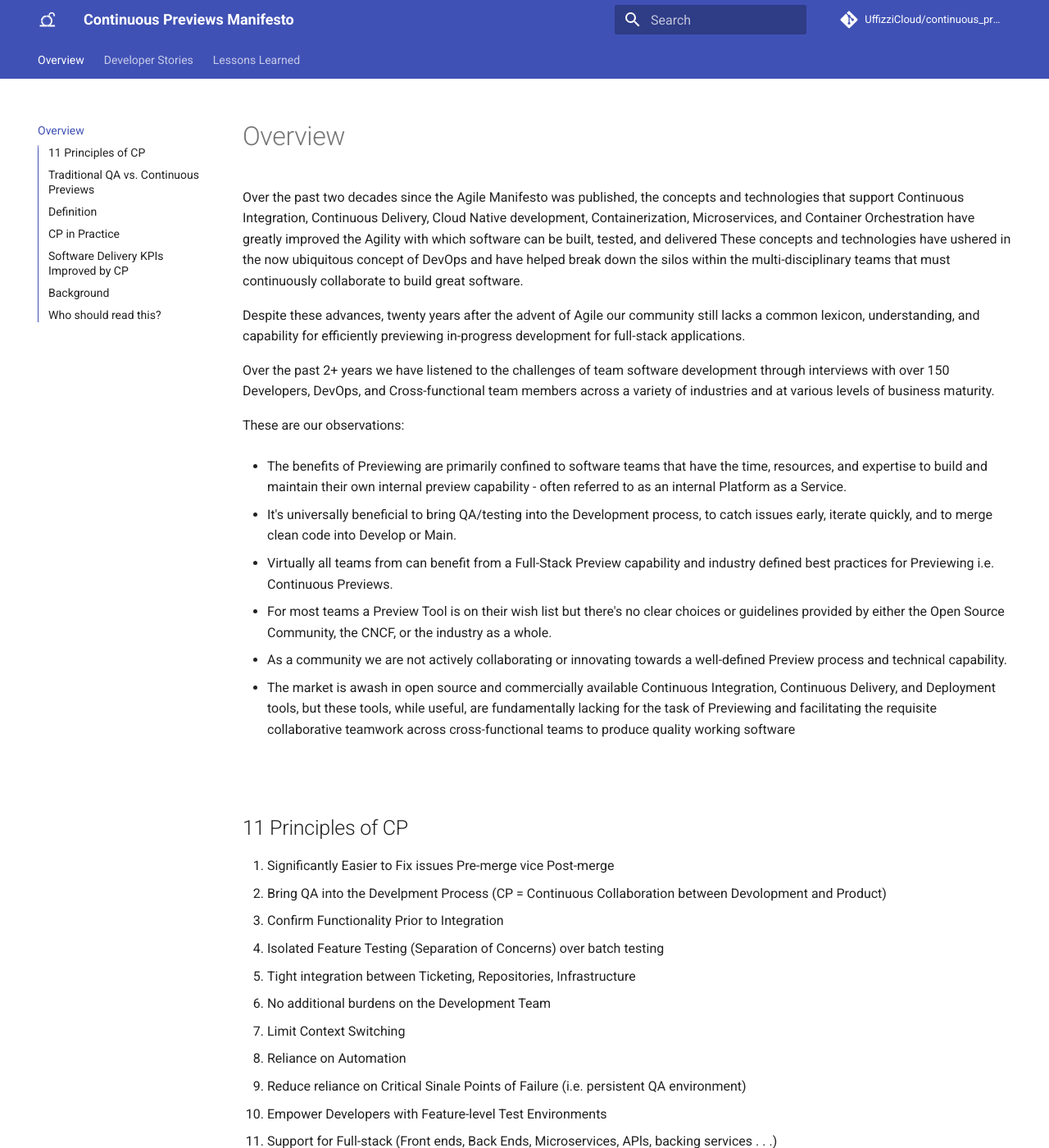
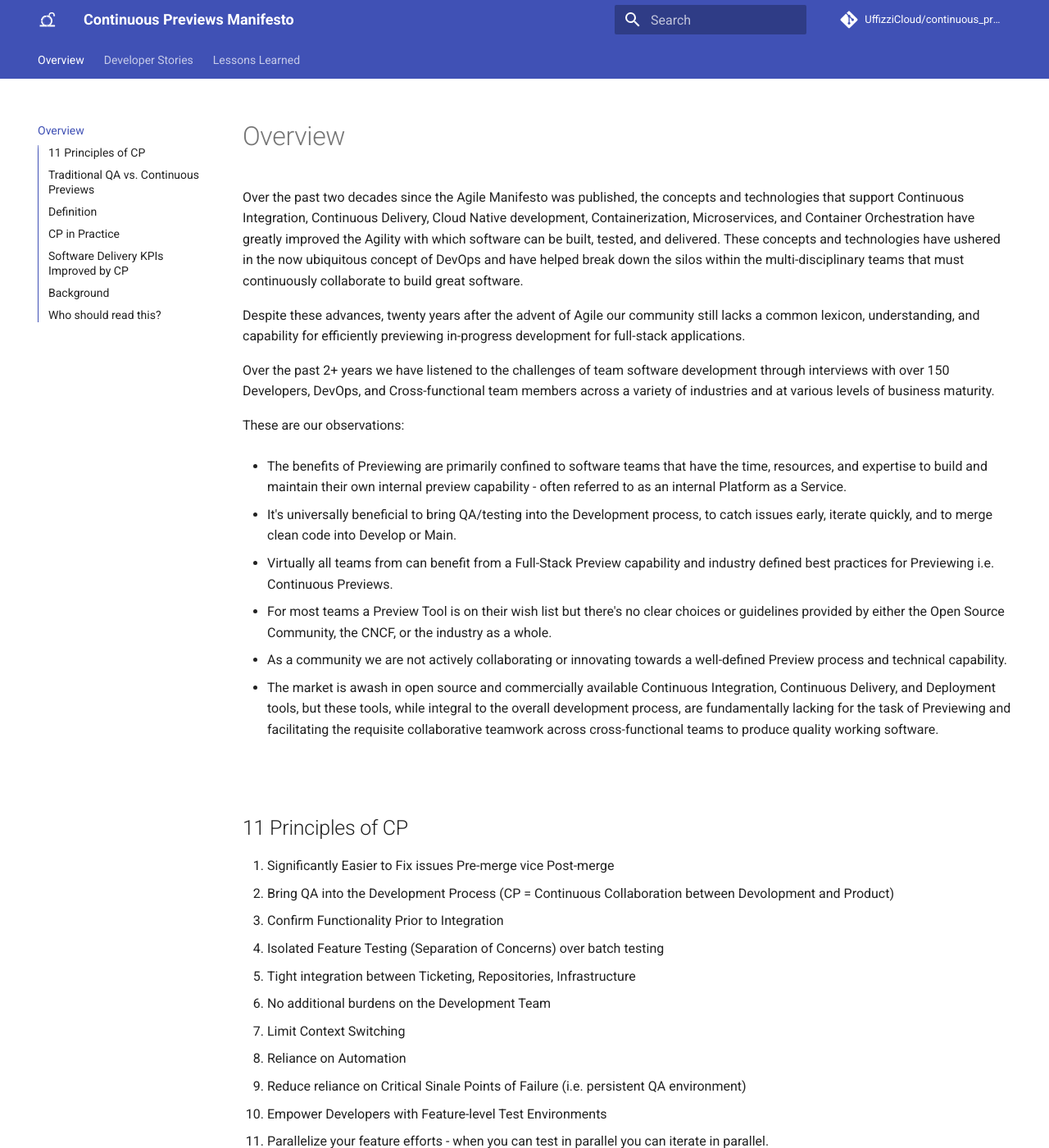
Before and after one commit to UffizziCloud/continuous_previews, an MkDocs documentation site: the page built from docs/index.md, in a window 1280 px wide and 1400 px high. Shown: the whole window at 82% size. Built offline with MkDocs 1.6.1 and Material for MkDocs 9.7.7, drawn with Linux system fonts in a browser that asks for light colours; comment, search, counter and statistics services are not loaded; some of the changed text lies outside the part shown.

Commit message:
Update index.md

```diff
--- a/docs/index.md
+++ b/docs/index.md
@@ -1,4 +1,4 @@
-Over the past two decades since the Agile Manifesto was published, the concepts and technologies that support Continuous Integration, Continuous Delivery, Cloud Native development, Containerization, Microservices, and Container Orchestration have greatly improved the Agility with which software can be built, tested, and delivered These concepts and technologies have ushered in the now ubiquitous concept of DevOps and have helped break down the silos within the multi-disciplinary teams that must continuously collaborate to build great software.
+Over the past two decades since the Agile Manifesto was published, the concepts and technologies that support Continuous Integration, Continuous Delivery, Cloud Native development, Containerization, Microservices, and Container Orchestration have greatly improved the Agility with which software can be built, tested, and delivered. These concepts and technologies have ushered in the now ubiquitous concept of DevOps and have helped break down the silos within the multi-disciplinary teams that must continuously collaborate to build great software.
 
 Despite these advances, twenty years after the advent of Agile our community still lacks a common lexicon, understanding, and capability for efficiently previewing in-progress development for full-stack applications.
 
@@ -16,13 +16,13 @@ These are our observations:
 
 * As a community we are not actively collaborating or innovating towards a well-defined Preview process and technical capability.
 
-* The market is awash in open source and commercially available Continuous Integration, Continuous Delivery, and Deployment tools, but these tools, while useful, are fundamentally lacking for the task of Previewing and facilitating the requisite collaborative teamwork across cross-functional teams to produce quality working software
+* The market is awash in open source and commercially available Continuous Integration, Continuous Delivery, and Deployment tools, but these tools, while integral to the overall development process, are fundamentally lacking for the task of Previewing and facilitating the requisite collaborative teamwork across cross-functional teams to produce quality working software.
 
 &nbsp;
 ## 11 Principles of CP
 
 1. Significantly Easier to Fix issues Pre-merge vice Post-merge
-2. Bring QA into the Develpment Process (CP = Continuous Collaboration between Devolopment and Product)
+2. Bring QA into the Development Process (CP = Continuous Collaboration between Devolopment and Product)
 3. Confirm Functionality Prior to Integration
 4. Isolated Feature Testing (Separation of Concerns) over batch testing
 5. Tight integration between Ticketing, Repositories, Infrastructure
@@ -31,7 +31,8 @@ These are our observations:
 8. Reliance on Automation
 9. Reduce reliance on Critical Sinale Points of Failure (i.e. persistent QA environment)
 10. Empower Developers with Feature-level Test Environments
-11. Support for Full-stack (Front ends, Back Ends, Microservices, APls, backing services . . .)
+11. Parallelize your feature efforts - when you can test in parallel you can iterate in parallel.
+12. Support for Full-stack (Front ends, Back Ends, Microservices, APls, backing services . . .)
 
 &nbsp;
 ## Traditional QA vs. Continuous Previews
```
Also changed, not shown: other parts of docs/index.md (+1 -1 lines).
